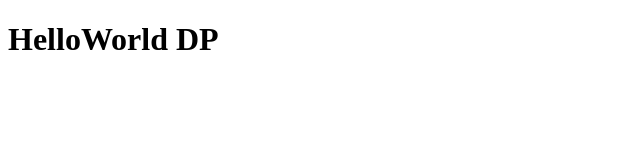
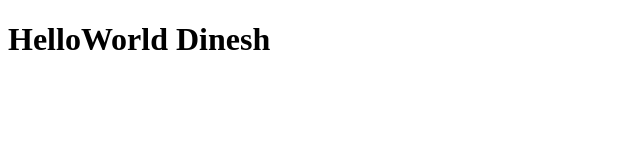
Before and after one commit to Itzmedp/Demo, a plain HTML site: page index.html in a window 1280 px wide. Shown: the whole page, without its empty margins (0-640 px from the left). Drawn offline with Linux system fonts and the light colour scheme.

Commit message:
DP changes Dinesh

```diff
--- a/index.html
+++ b/index.html
@@ -7,6 +7,6 @@
     <title>Document</title>
 </head>
 <body>
-    <h1>HelloWorld DP</h1>
+    <h1>HelloWorld Dinesh</h1>
 </body>
 </html>
```
